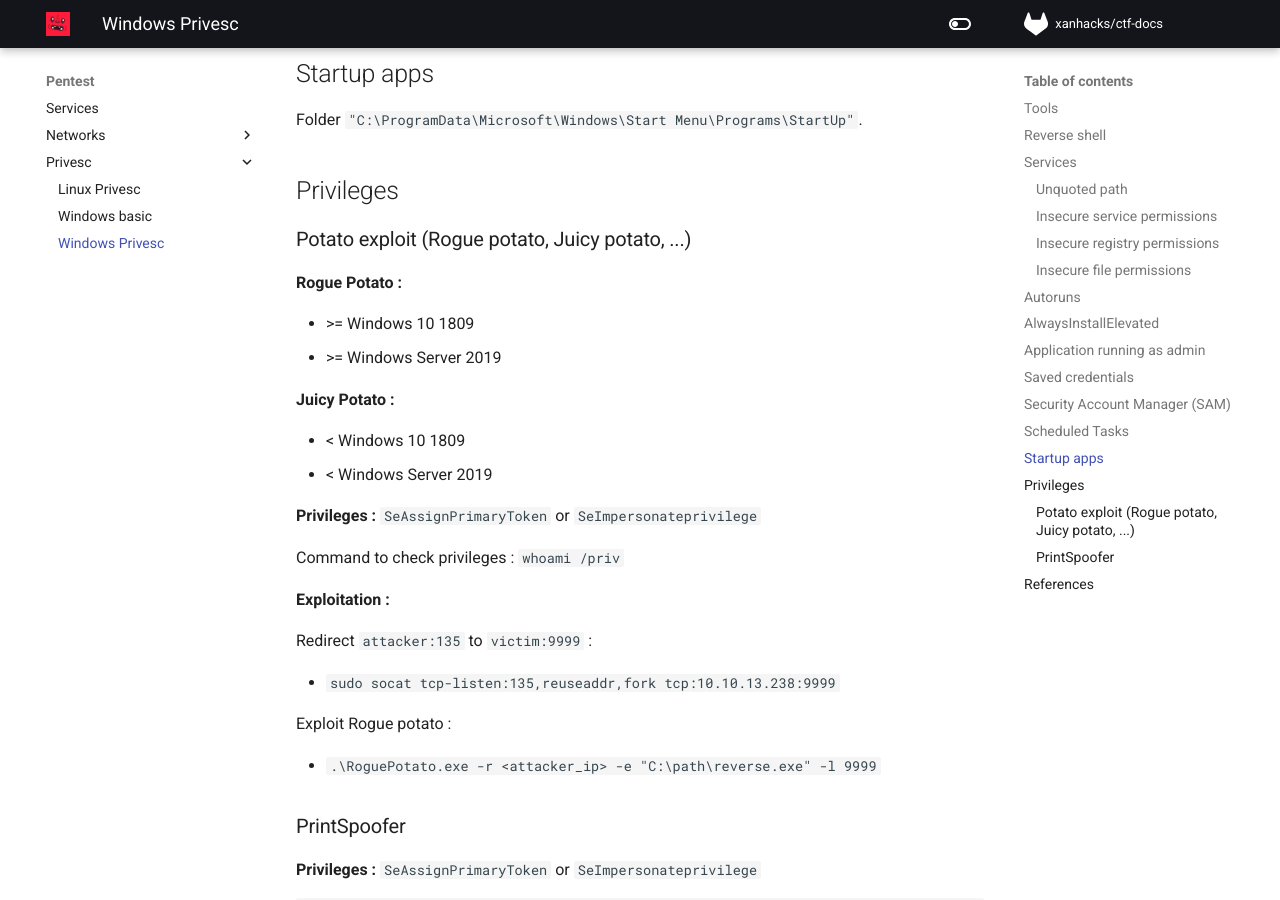
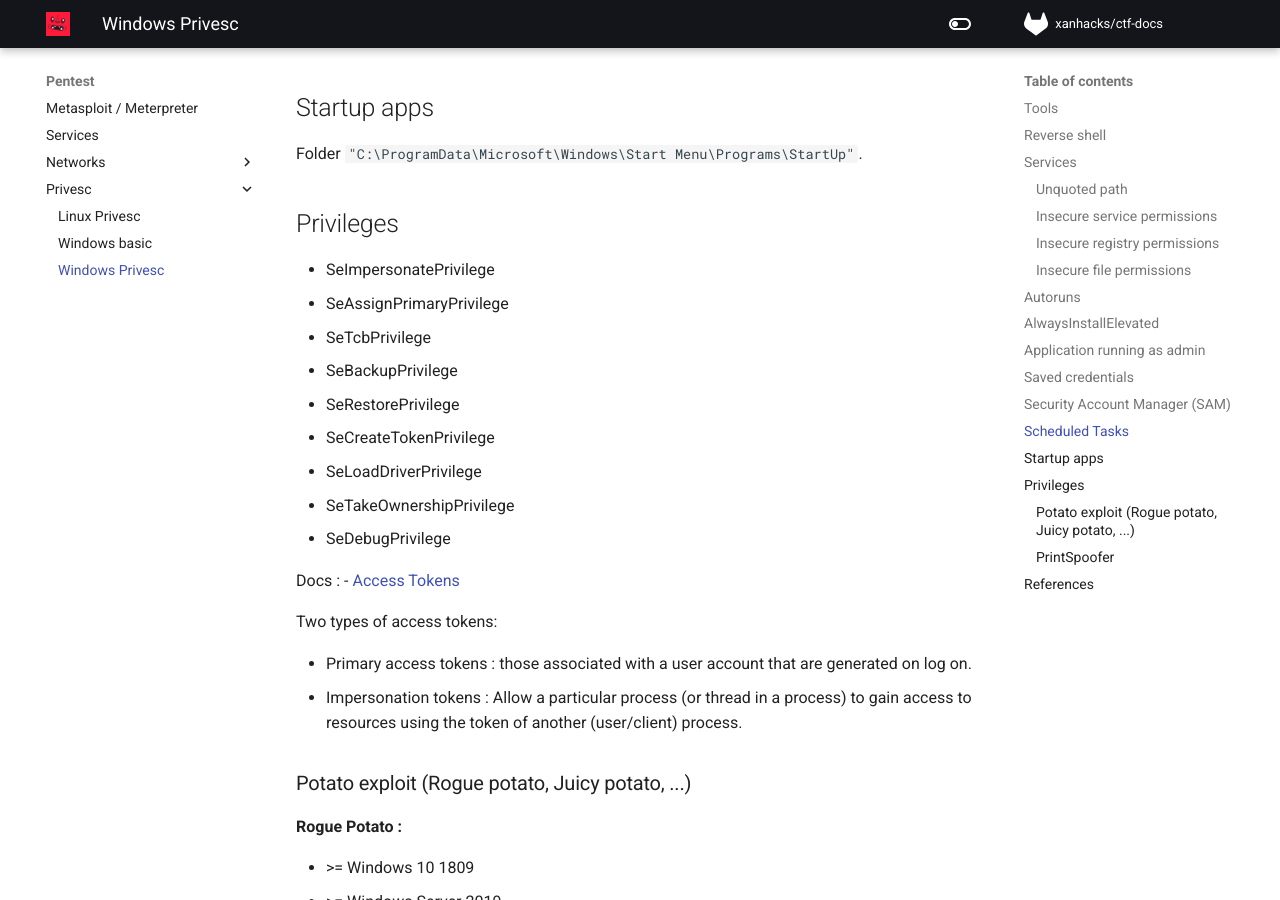
Before and after one commit to xanhacks/ctf-docs, an MkDocs documentation site: the page built from docs/pentest/privesc/windows.md, in a window 1280 px wide and 900 px high, scrolled down 6103 px. Built offline with MkDocs 1.6.1 and Material for MkDocs 9.7.7, drawn with Linux system fonts in a browser that asks for light colours; nearby versions of some CDN libraries; comment, search, counter and statistics services are not loaded.

Commit message:
add docs about windows and msf

```diff
--- a/docs/pentest/privesc/windows.md
+++ b/docs/pentest/privesc/windows.md
@@ -301,6 +302,24 @@ Folder ``"C:\ProgramData\Microsoft\Windows\Start Menu\Programs\StartUp"``.
 
 ## Privileges
 
+-   SeImpersonatePrivilege
+-   SeAssignPrimaryPrivilege
+-   SeTcbPrivilege
+-   SeBackupPrivilege
+-   SeRestorePrivilege
+-   SeCreateTokenPrivilege
+-   SeLoadDriverPrivilege
+-   SeTakeOwnershipPrivilege
+-   SeDebugPrivilege
+
+Docs :
+- [Access Tokens](https://docs.microsoft.com/en-us/windows/win32/secauthz/access-tokens)
+
+Two types of access tokens:
+
+-   Primary access tokens : those associated with a user account that are generated on log on.
+-   Impersonation tokens : Allow a particular process (or thread in a process) to gain access to resources using the token of another (user/client) process.
+
 ### Potato exploit (Rogue potato, Juicy potato, ...)
 
 **Rogue Potato :**
```
Also changed, not shown: other parts of docs/pentest/privesc/windows.md (+1 -0 lines), docs/pentest/metasploit.md (added, +137 -0 lines), docs/pentest/privesc/windows-intro.md (+13 -0 lines).
